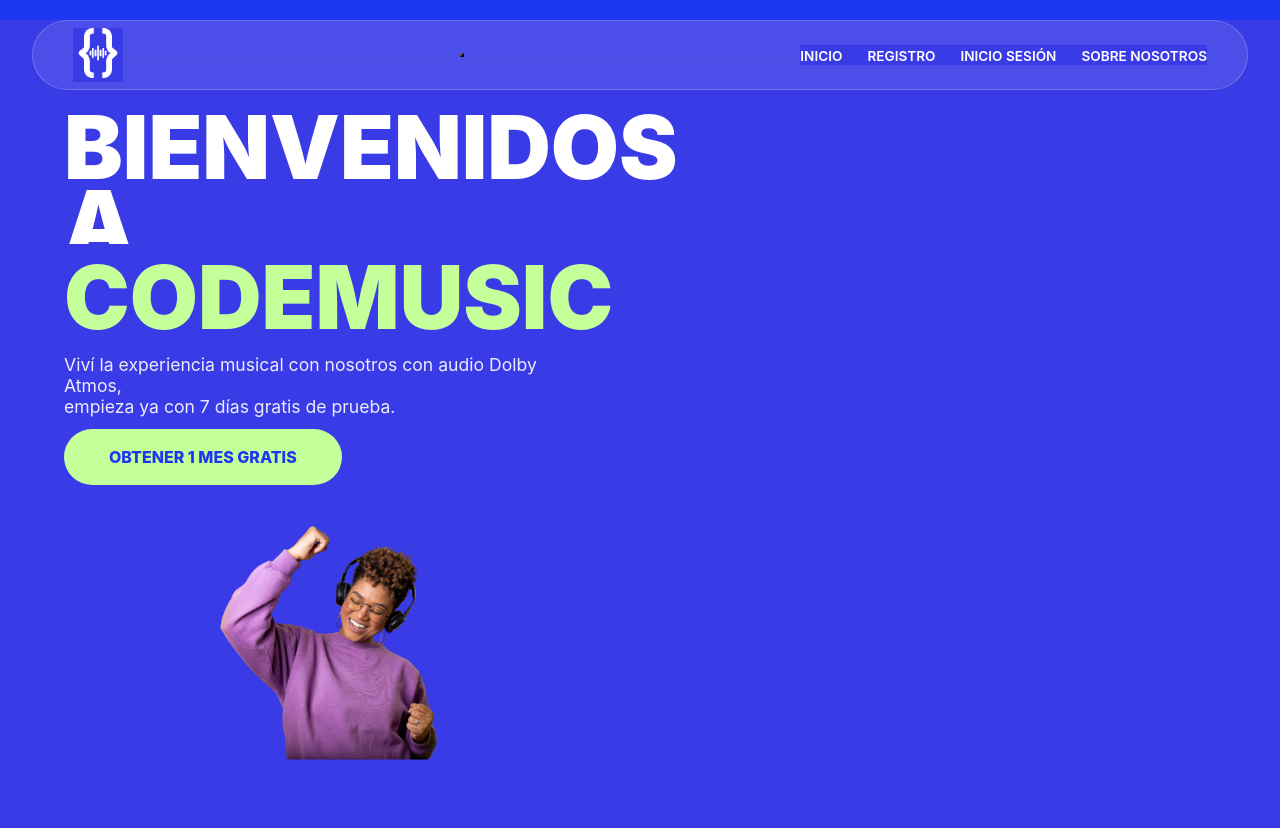
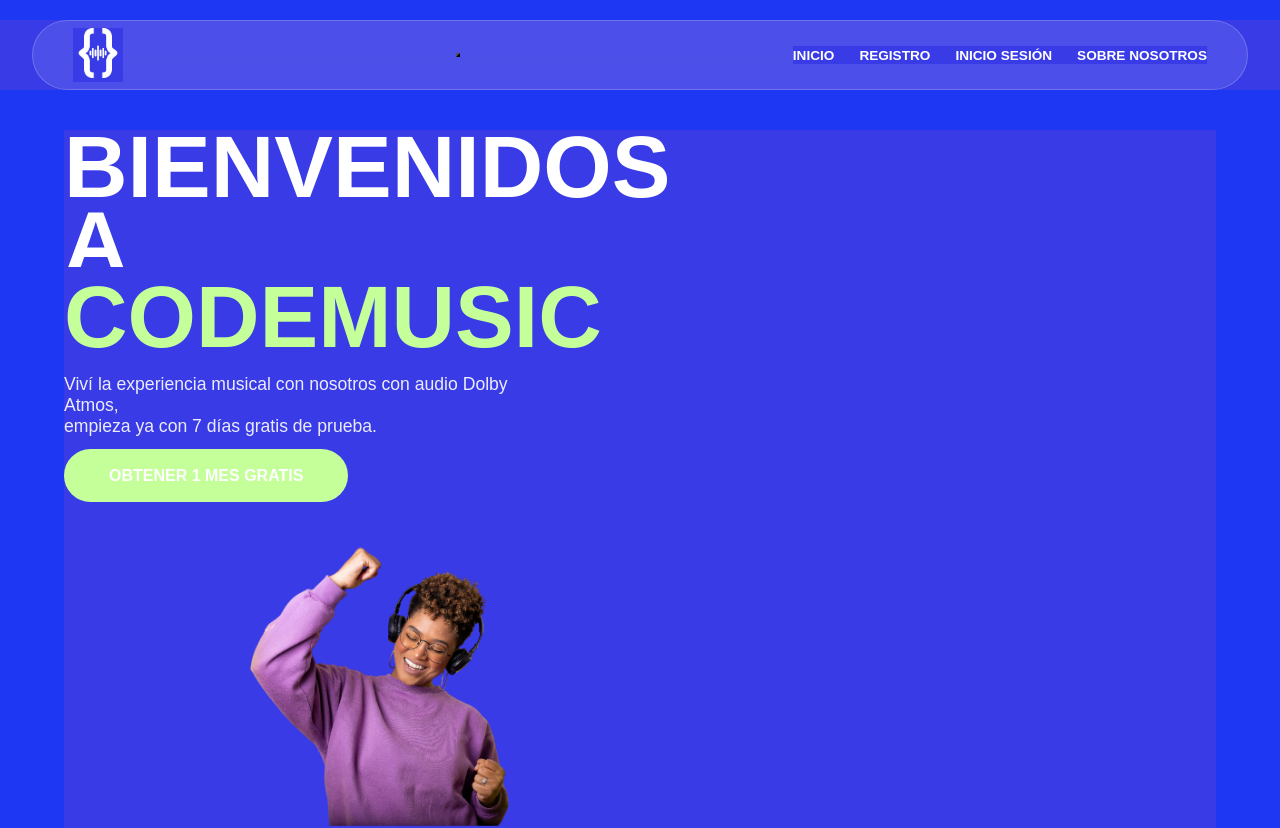
Before and after one commit to liamgalvan8/proyecto2-grupo4, a React (Vite) app: page /home in a window 1280 px wide. Shown: the top 828 px of the page. Built offline with nearby package versions, Linux system fonts and the light colour scheme.

Commit message:
agregados los iconos de redes, en el footer

```diff
--- a/src/components/footer/footer.jsx
+++ b/src/components/footer/footer.jsx
@@ -32,11 +32,11 @@ const Footer = () => {
                     <div className="footer-links">
                         <h4>SÍGUENOS</h4>
                         <div className="social-links">
-                            <a href="#"><i className="fab fa-x-twitter"></i></a>
-                            <a href="#"><i className="fab fa-facebook-f"></i></a>
-                            <a href="#"><i className="fab fa-instagram"></i></a>
-                            <a href="#"><i className="fab fa-tiktok"></i></a>
-                            <a href="#"><i className="fab fa-youtube"></i></a>
+                            <a href="#"><i className="bi bi-twitter-x"></i></a>
+                            <a href="#"><i className="bi bi-facebook"></i></a>
+                            <a href="#"><i className="bi bi-instagram"></i></a>
+                            <a href="#"><i className="bi bi-tiktok"></i></a>
+                            <a href="#"><i className="bi bi-youtube"></i></a>
                         </div>
                     </div>
 
--- a/src/pages/home/home.css
+++ b/src/pages/home/home.css
@@ -18,7 +18,7 @@ html {
 }
 
 body {
-    font-family: 'Inter', sans-serif;
+    font-family: Arial, Helvetica, sans-serif;
     /* O la que estés usando */
 }
 
@@ -33,17 +33,37 @@ body {
 }
 
 /* --- ⚡ HERO SECTION --- */
+/* Modifica o añade esto en tu CSS */
+
 .home-container {
     width: 100%;
-    min-height: 70vh;
+    min-height: 80vh; /* Ajustado para que tenga buen aire */
     display: flex;
     align-items: center;
     justify-content: center;
-    padding: 40px 5%;
-    position: relative;
+    padding: 60px 5%;
+    position: relative; /* OBLIGATORIO para que el fondo no se escape */
+    overflow: hidden; /* Evita que el logo grande cree barras de scroll */
+    background-color: var(--azul-main); /* Tu azul de fondo */
 }
 
+/* La nueva clase para el fondo transparente */
+.home-watermark {
+    position: absolute;
+    top: 50%;
+    left: 50%;
+    transform: translate(-50%, -50%); /* Lo centra perfectamente */
+    width: 80%; /* Controla qué tan grande se ve atrás */
+    max-width: 800px;
+    opacity: 1.3; /* AQUÍ controlas la transparencia (0.1 es muy sutil) */
+    z-index: 1; /* Va detrás de todo */
+    pointer-events: none; /* Para que puedas hacer clic en los botones aunque el logo esté ahí */
+}
+
+/* Aseguramos que el contenido esté por delante */
 .home-content {
+    position: relative;
+    z-index: 10; /* Mayor que el z-index del fondo */
     max-width: 1400px;
     width: 100%;
     display: flex;
@@ -51,7 +71,6 @@ body {
     align-items: center;
     justify-content: space-between;
     gap: 40px;
-    z-index: 10;
 }
 
 .home-title {
@@ -75,7 +94,8 @@ body {
 
 .home-btn-primary {
     background-color: var(--verde-lima);
-    color: var(--azul-main);
+    /* color: var(--azul-main); */
+    color: white;
     padding: 18px 45px;
     border-radius: 50px;
     font-weight: 800;
@@ -85,7 +105,7 @@ body {
 
 .home-img {
     width: 100%;
-    max-width: 520px;
+    max-width: 620px;
     border-radius: 20px;
     z-index: 5;
 }
@@ -140,6 +160,7 @@ body {
 
 
 .features-section {
+
     background-color: var(--celeste-bg);
     padding: 100px 5%;
     position: relative;
@@ -373,4 +394,4 @@ body {
     50% {
         transform: translateY(-20px);
     }
-}
+}}
--- a/src/pages/home/home.jsx
+++ b/src/pages/home/home.jsx
@@ -8,6 +8,7 @@ import foto3 from '../../assets/images/7.png';
 import foto4 from '../../assets/images/8.png';
 import foto5 from '../../assets/images/9.png';
 import foto6 from '../../assets/images/10.png';
+import fondoplimpio from '../../assets/images/fondo-3.png'
 import logoMarcaAgua from '../../assets/images/codemusic.png';
 
 const Home = () => {
@@ -22,21 +23,30 @@ const Home = () => {
 
     return (
         <div className="home-main-wrapper">
+<section className="home-container" id="inicio">
+    {/* Imagen de fondo (Marca de agua) */}
+    <img
+        src={fondoplimpio}
+        alt=""
+        className="home-watermark"
+    />
 
-
-            <section className="home-container" id="inicio">
     <div className="home-content">
         <div className="home-text-section">
-                        <h1 className="home-title">BIENVENIDOS <br /> A <br /><span className="brand-name">CODEMUSIC</span></h1>
+            <h1 className="home-title">
+                BIENVENIDOS <br /> A <br />
+                <span className="brand-name">CODEMUSIC</span>
+            </h1>
             <p className="home-description">
                 Viví la experiencia musical con nosotros con audio Dolby Atmos, <br />
                 empieza ya con 7 días gratis de prueba.
             </p>
-                        <Link to="/404" className="home-btn-primary">OBTENER 1 MES GRATIS</Link>
+            <Link to="/404" className="home-btn-primary">
+                OBTENER 1 MES GRATIS
+            </Link>
         </div>
+
         <div className="home-image-section">
-                        <div className="bg-shape shape-blue"></div>
-                        <div className="bg-shape shape-green"></div>
             <img src={girlImage} alt="Chica escuchando música" className="home-img" />
         </div>
     </div>
@@ -146,23 +156,6 @@ const Home = () => {
             </section>
 
 
-            <section className="support-section" id="contacto">
-                <div className="support-container">
-                    <div className="support-content">
-                        <h2 className="support-main-title">¡Estamos emocionados de que elijas a CodeMusic!</h2>
-                        <div className="support-info-box">
-                            <p className="support-text-label">PARA CUALQUIER PREGUNTA SOBRE LA PLATAFORMA, COMUNICATE AL SOPORTE</p>
-                            <a href="mailto:SOPORT@CODEMUSIC.COM" className="support-email-btn">SOPORT@CODEMUSIC.COM</a>
-                        </div>
-                        <div className="support-legal-info">
-                            <p>COPYRIGHT © 2026 CODEMUSIC INC. TODOS LOS DERECHOS RESERVADOS.</p>
-                            <div className="legal-links">
-                                <Link to="/404">POLÍTICA DE PRIVACIDAD</Link> | <Link to="/404">AVISO LEGAL</Link> | <Link to="/404">MAPA DEL SITIO</Link>
-                            </div>
-                        </div>
-                    </div>
-                </div>
-            </section>
         </div>
     );
 };
```
Lines whose indentation alone changed are shown as unchanged.
